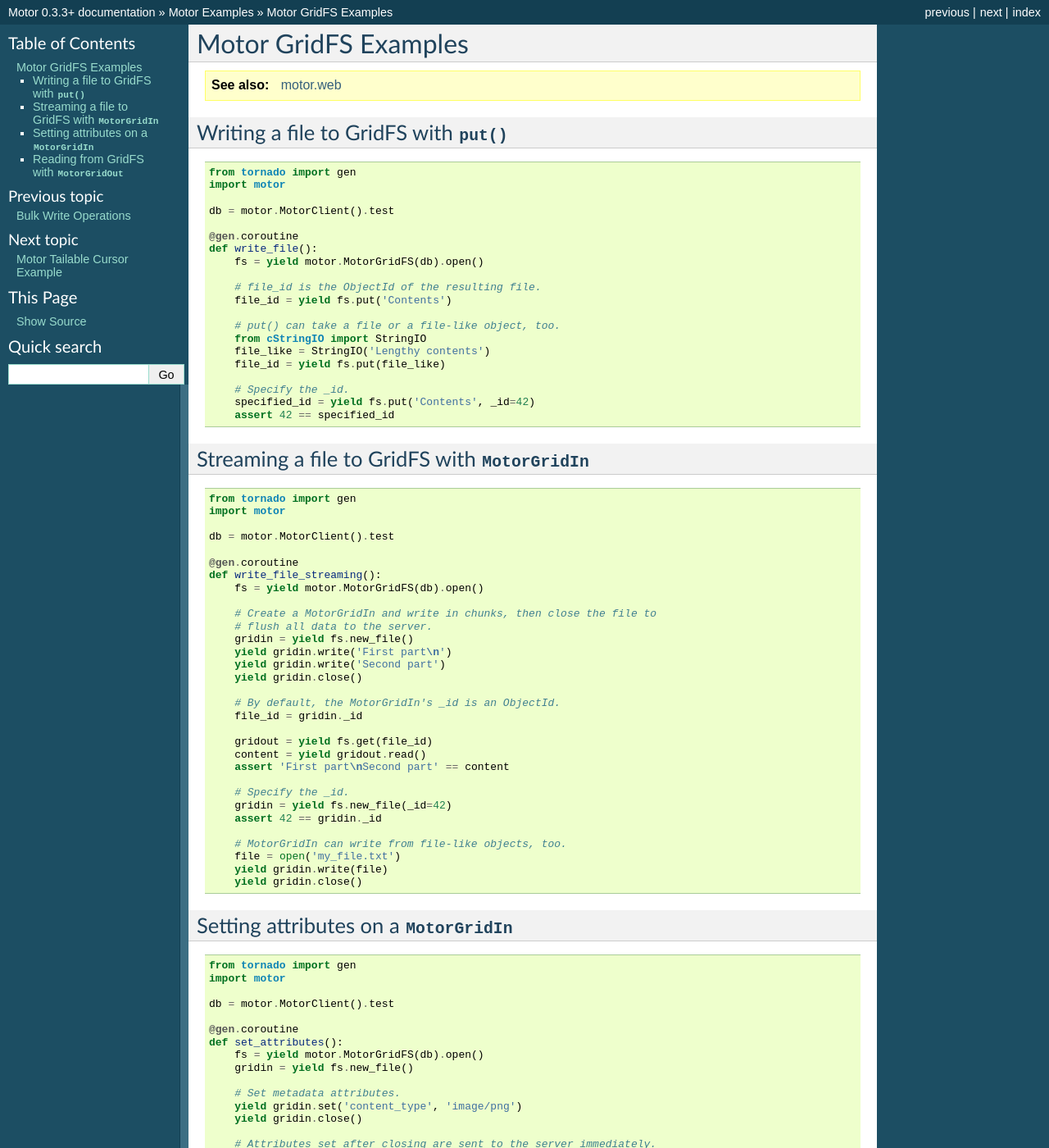
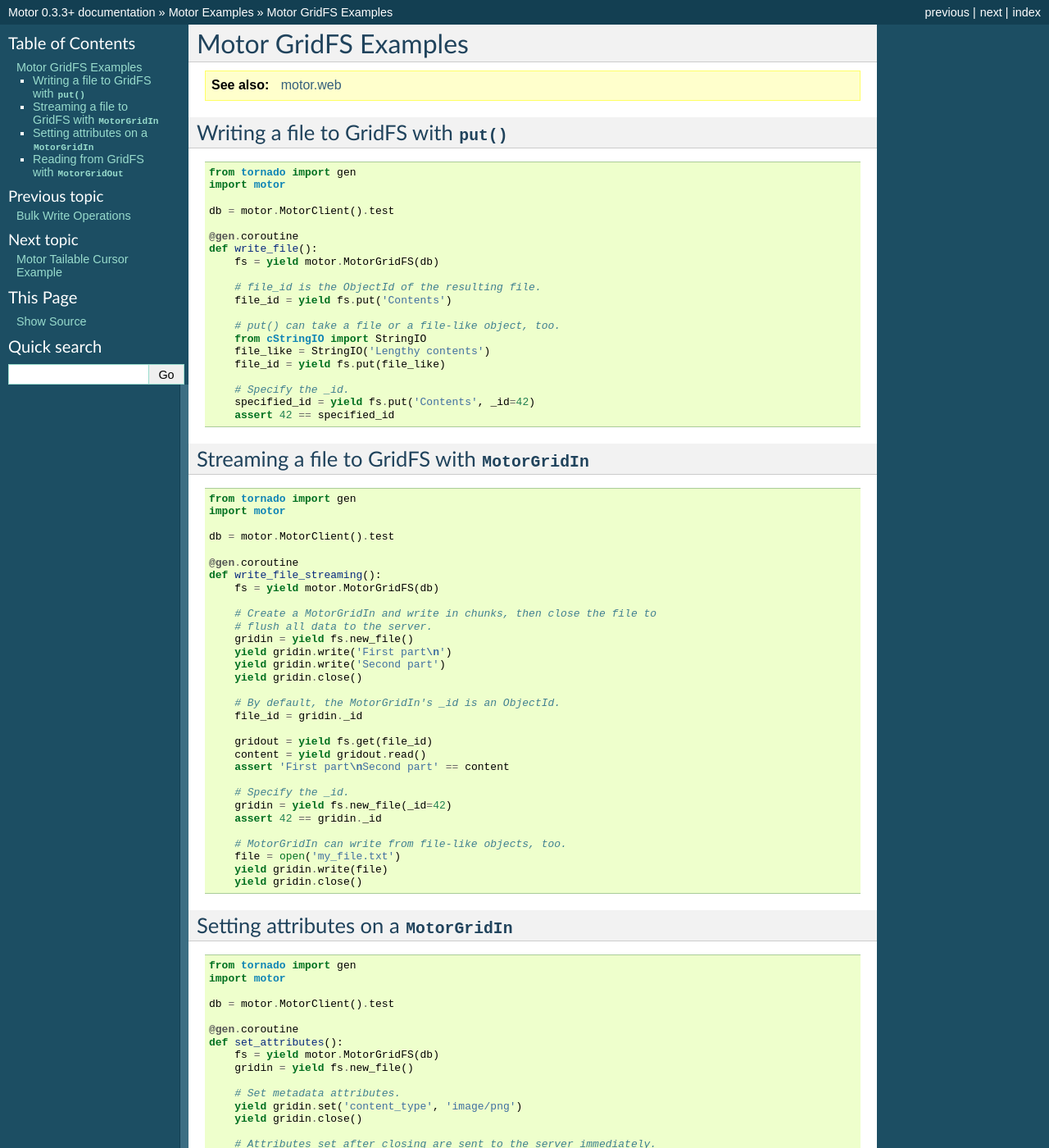
Before and after one commit to mongodb/motor, a Sphinx documentation site: the page built from doc/examples/gridfs.rst, in a window 1280 px wide and 1400 px high. Shown: the whole window at 82% size. Built offline with Sphinx 7.4.7, drawn with Linux system fonts in a browser that asks for light colours; pages that are not in the unit, such as notebooks, are missing from menus; the version number is read from the project's files by our own code.

Commit message:
Remove obsolete MotorGridFS.open calls in example.

```diff
--- a/doc/examples/gridfs.rst
+++ b/doc/examples/gridfs.rst
@@ -15,7 +15,7 @@
 
     @gen.coroutine
     def write_file():
-        fs = yield motor.MotorGridFS(db).open()
+        fs = yield motor.MotorGridFS(db)
 
         # file_id is the ObjectId of the resulting file.
         file_id = yield fs.put('Contents')
@@ -41,7 +41,7 @@
 
     @gen.coroutine
     def write_file_streaming():
-        fs = yield motor.MotorGridFS(db).open()
+        fs = yield motor.MotorGridFS(db)
 
         # Create a MotorGridIn and write in chunks, then close the file to
         # flush all data to the server.
@@ -80,7 +80,7 @@
 
     @gen.coroutine
     def set_attributes():
-        fs = yield motor.MotorGridFS(db).open()
+        fs = yield motor.MotorGridFS(db)
         gridin = yield fs.new_file()
 
         # Set metadata attributes.
@@ -109,7 +109,7 @@
 
     @gen.coroutine
     def read_file(file_id):
-        fs = yield motor.MotorGridFS(db).open()
+        fs = yield motor.MotorGridFS(db)
 
         # Create a MotorGridOut and read it all at once.
         gridout = yield fs.get(file_id)
```
